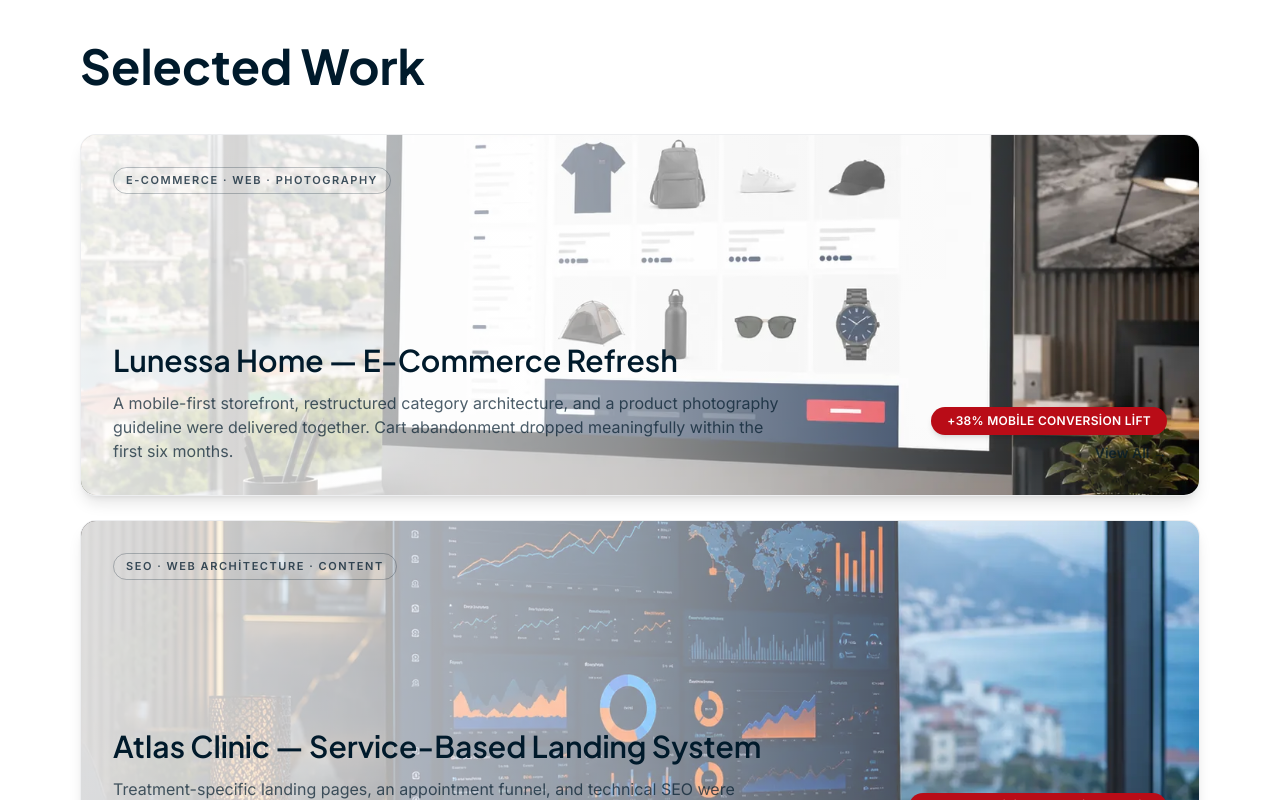
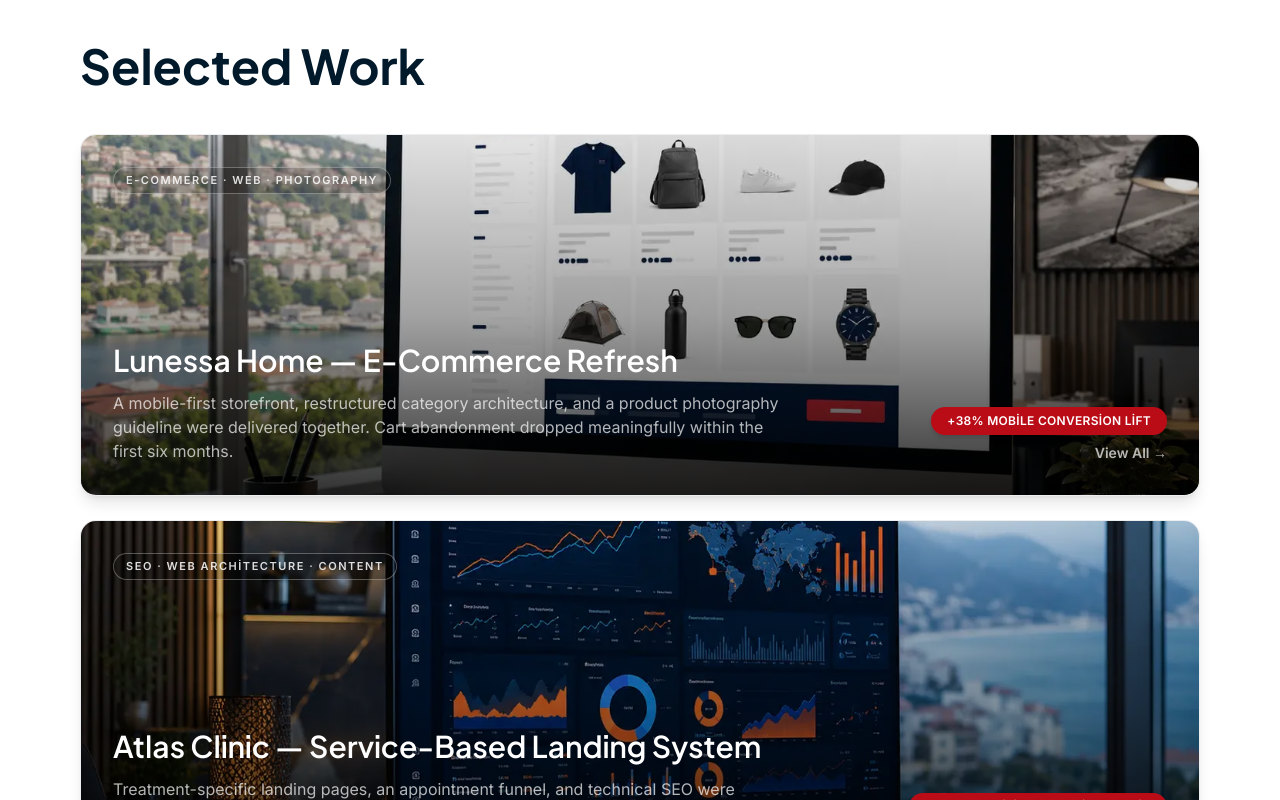
Before and after one commit to st-devl/NimedyaApp, a Next.js app: page /en in a window 1280 px wide. Shown: the part 2420-3220 px from the top of the page. Built offline with nearby package versions, Linux system fonts and the light colour scheme; no server answers; the database is empty.

Commit message:
fix(home): öne çıkan projeler koyu gradient ve beyaz yazı

```diff
--- a/src/components/sections/home/home-page.tsx
+++ b/src/components/sections/home/home-page.tsx
@@ -130,24 +130,24 @@ export function HomePageSections({ locale, content, sliderItems, sliderIntervalS
                         sizes="100vw"
                         src={resolveImageMeta(project.image, "100vw").src}
                       />
-                      <div className="absolute inset-0 bg-gradient-to-r from-white/85 via-white/55 to-transparent" />
-                      <div className="absolute left-6 top-6 rounded-full border border-[#001a2b]/25 px-3 py-1 text-[11px] font-semibold uppercase tracking-[0.14em] text-[#001a2b]/75 md:left-8 md:top-8">
+                      <div className="absolute inset-0 bg-gradient-to-t from-black/80 via-black/35 to-black/10" />
+                      <div className="absolute left-6 top-6 rounded-full border border-white/30 bg-black/20 px-3 py-1 text-[11px] font-semibold uppercase tracking-[0.14em] text-white/85 md:left-8 md:top-8">
                         {project.tag}
                       </div>
                       <div className="absolute bottom-0 left-0 right-0 p-6 md:p-8">
                         <div className="grid items-end gap-4 md:grid-cols-[1fr_auto]">
                           <div>
-                            <h3 className="text-2xl font-semibold leading-tight text-[#001a2b] md:text-3xl">{project.title}</h3>
-                            <p className="mt-3 max-w-2xl text-sm text-[#001a2b]/70 md:text-base">{project.description}</p>
+                            <h3 className="text-2xl font-semibold leading-tight text-white md:text-3xl">{project.title}</h3>
+                            <p className="mt-3 max-w-2xl text-sm text-white/70 md:text-base">{project.description}</p>
                           </div>
                           <div className="flex flex-col items-end gap-2">
                             {project.metric && (
-                              <span className="rounded-full bg-[color:var(--secondary)] px-4 py-1.5 text-xs font-semibold uppercase tracking-wide text-[color:var(--on-secondary)] shadow-md">
+                              <span className="rounded-full bg-[color:var(--secondary)] px-4 py-1.5 text-xs font-semibold uppercase tracking-wide text-white shadow-md">
                                 {project.metric}
                               </span>
                             )}
                             <Link
-                              className="text-sm font-semibold text-[#001a2b]/70 nmd-transition hover:text-[#001a2b]"
+                              className="text-sm font-semibold text-white/70 nmd-transition hover:text-white"
                               href={localizedPath(locale, "portfolio")}
                             >
                               {locale === "tr" ? "Tümünü Gör →" : "View All →"}
```
